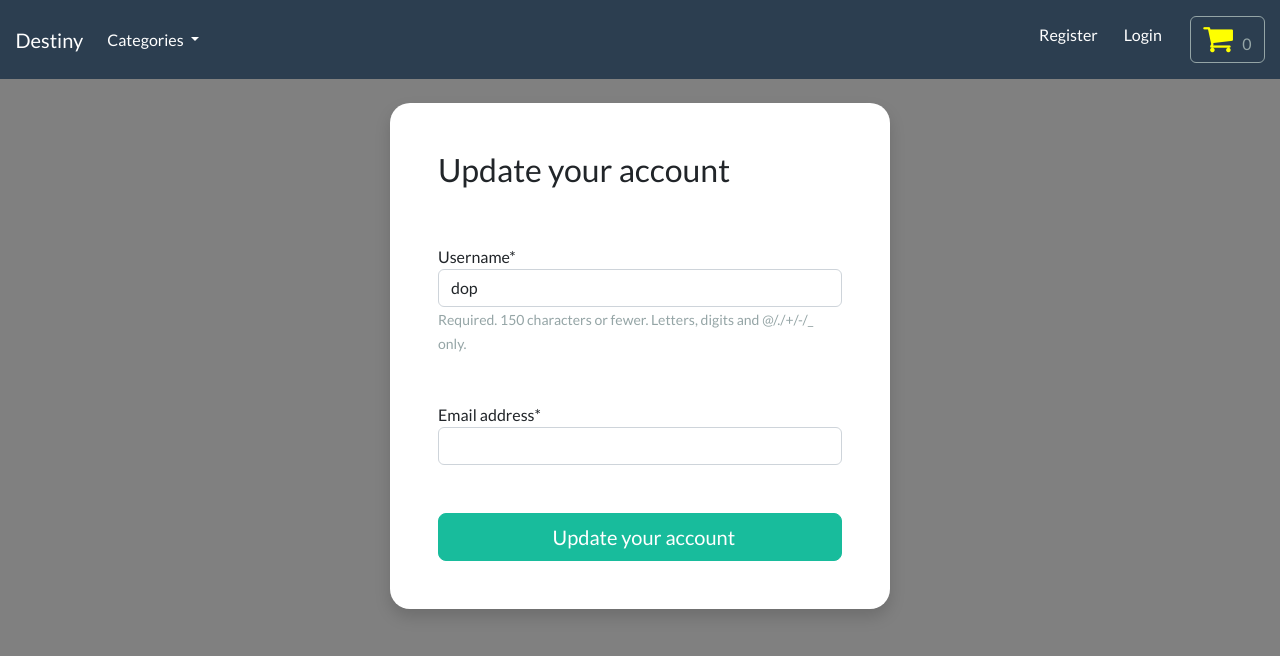
After one commit to Dop-dd/online-shop, a Django app: page /account/profile-management in a window 1280 px wide. The commit adds this page. Shown: the top 656 px of the page. Run offline with Django 4.2, Linux system fonts and the light colour scheme; a user stored in the database is signed in; data comes from the database, SQL or seed files in the repository; both versions use the stored data as it was after the commit; some libraries are stand-ins or nearby versions.

Commit message:
Added template to update username and email.

```diff
--- a/ecommerce/account/forms.py
+++ b/ecommerce/account/forms.py
@@ -38,3 +38,21 @@ class LoginForm(AuthenticationForm):
 
     username = forms.CharField(widget=TextInput())
     password = forms.CharField(widget=PasswordInput())
+
+
+# update forms
+class UpdateUserForm(forms.ModelForm):
+
+    password = None
+
+     # make emails unique
+    def __init__(self, *args, **kwargs):
+        super(UpdateUserForm, self).__init__(*args, **kwargs)
+
+        # mark email field as required
+        self.fields['email'].required = True
+
+    class Meta:
+        model = User
+        fields = ['username', 'email']
+        exclude = ['password', 'password']
--- a/ecommerce/account/templates/account/dashboard.html
+++ b/ecommerce/account/templates/account/dashboard.html
@@ -45,7 +45,7 @@
         <br>
         <div class="row">
         <div class="col-md-6 text-left">
-        <a class="btn btn-primary navbar-btn text-white" type="button" href="{% url 'user-logout' %}"> My Profile </a>
+        <a class="btn btn-primary navbar-btn text-white" type="button" href="{% url 'profile-management' %}"> My Profile </a>
     </div>
 
     <br>
--- /dev/null
+++ b/ecommerce/account/templates/account/delete-account.html
@@ -0,0 +1,2 @@
+
+<h1>delete account</h1>
--- /dev/null
+++ b/ecommerce/account/templates/account/profile-management.html
@@ -0,0 +1,46 @@
+
+{% include "store/base.html" %}
+
+{% load static %}
+
+{% load crispy_forms_tags %}
+
+{% block content %}
+
+<!-- gray out the background in order to highlight the form - inline css for this page only --->
+
+    <style>
+
+        body {
+            background-color: gray;
+        }
+
+    </style>
+
+    <body>
+        <br>
+        <div class="container bg-white shadow p-5 form-layout">
+
+            <h3> Update your account</h3>
+            <br><br>
+
+            <form method="post" autocomplete="off">
+
+                {% csrf_token %}
+
+                {{user_form.username|as_crispy_field}}
+                <br><br>
+
+                {{user_form.email|as_crispy_field}}
+
+                <br><br>
+
+                <button type="submit" class="btn btn-success btn-lg w-100 btn-block p-2" >&nbsp; Update your account </button>
+
+            </form>
+
+        </div>
+    </body>
+    <br><br>
+
+{% endblock %}
--- a/ecommerce/account/urls.py
+++ b/ecommerce/account/urls.py
@@ -21,8 +21,11 @@ urlpatterns = [
      # logout URLs
     path('user-logout', views.user_logout, name='user-logout'),
 
-    # email account URLs
+    # dashboard / profile URLs
     path('dashboard', views.dashboard, name='dashboard'),
 
+    path('profile-management', views.profile_management, name='profile-management'),
+
+    path('delete-account', views.delete_account, name='delete-account'),
 
     ]
--- a/ecommerce/account/views.py
+++ b/ecommerce/account/views.py
@@ -1,5 +1,5 @@
 from django.shortcuts import render, redirect
-from .forms import CreateUserForm, LoginForm
+from .forms import CreateUserForm, LoginForm, UpdateUserForm
 
 from django.contrib.sites.shortcuts import get_current_site
 from django.contrib.auth.models import User
@@ -123,3 +123,32 @@ def user_logout(request):
 def dashboard(request):
 
     return render(request,'account/dashboard.html')
+
+
+# account management
+@login_required(login_url='my-login')
+def profile_management(request):
+
+# updating our user's username and email
+
+    if request.method == 'POST':
+        user_form = UpdateUserForm(request.POST, instance=request.user)
+
+        if user_form.is_valid():
+            user_form.save()
+
+            return redirect('dashboard')
+
+    user_form = UpdateUserForm(instance=request.user)
+
+    context = {'user_form': user_form}
+
+
+    return render(request,'account/profile-management.html', context=context)
+
+
+@login_required(login_url='my-login')
+def delete_account(request):
+
+
+    return render(request,'account/delete-account.html')
```
Also changed, not shown: ecommerce/db.sqlite3.
